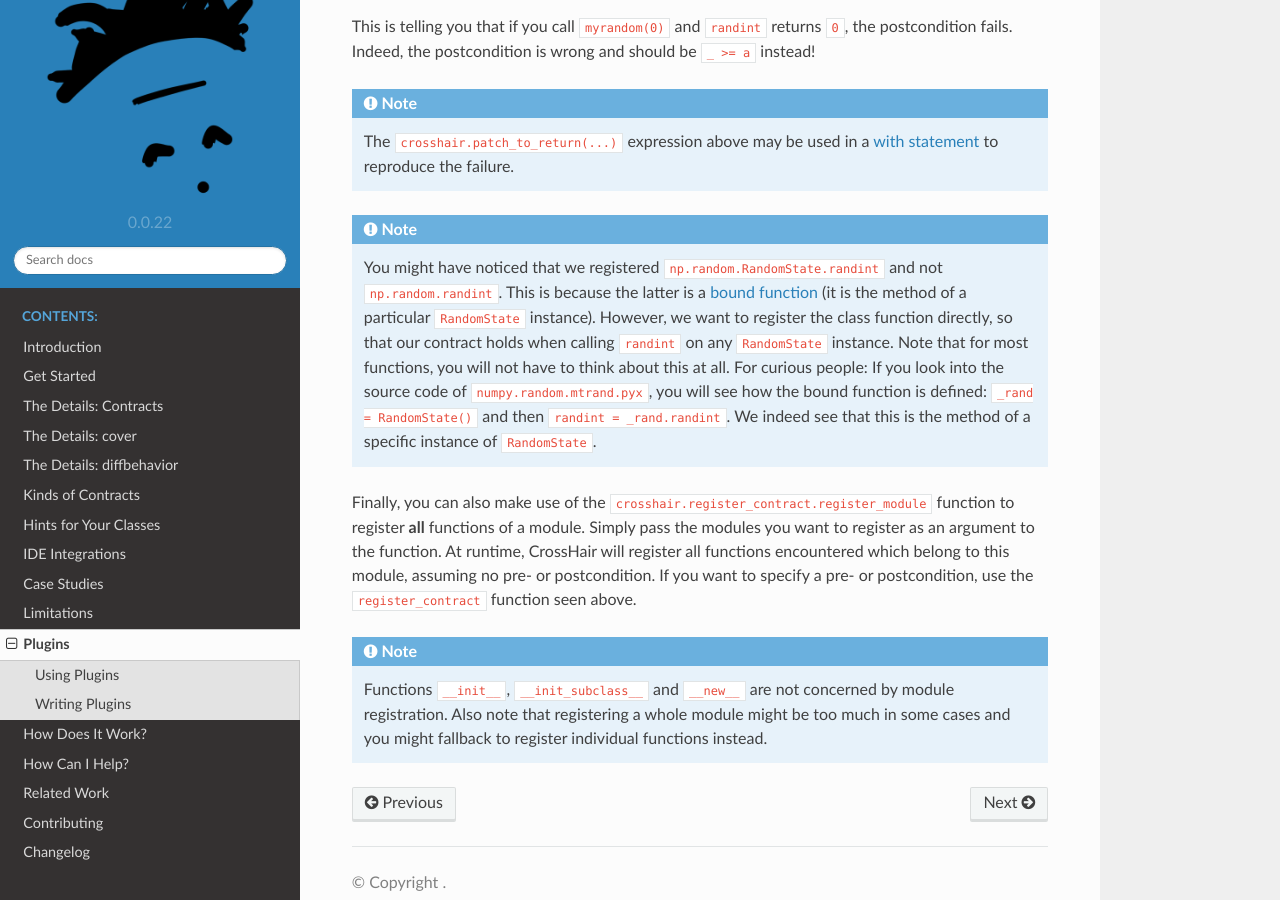
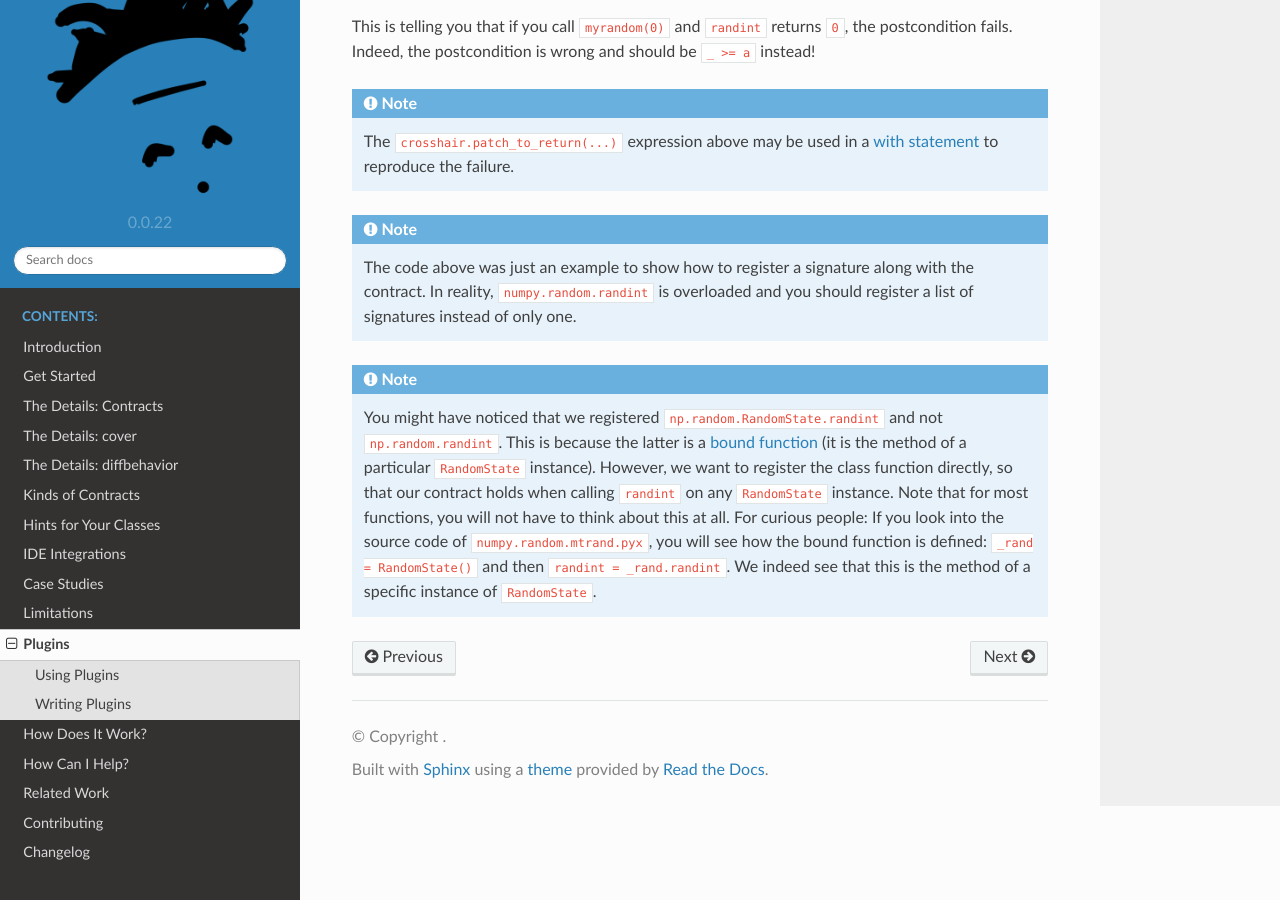
Before and after one commit to pschanely/CrossHair, a Sphinx documentation site: the page built from doc/source/plugins.rst, in a window 1280 px wide and 900 px high, scrolled down 3088 px. Built offline with Sphinx 7.4.7 and the Read the Docs theme 2.0.0, drawn with Linux system fonts in a browser that asks for light colours; the version number is read from the project's files by our own code.

Commit message:
Remove `register_modules` from documentation
This function is still experimental.

```diff
--- a/doc/source/plugins.rst
+++ b/doc/source/plugins.rst
@@ -170,6 +170,12 @@ instead!
 
 .. note::
 
+    The code above was just an example to show how to register a signature along with
+    the contract. In reality, ``numpy.random.randint`` is overloaded and you should
+    register a list of signatures instead of only one.
+
+.. note::
+
     You might have noticed that we registered ``np.random.RandomState.randint`` and not
     ``np.random.randint``. This is because the latter is a
     `bound function <https://www.pythontutorial.net/python-oop/python-methods/>`__
@@ -181,15 +187,3 @@ instead!
     you will see how the bound function is defined: ``_rand = RandomState()`` and then
     ``randint = _rand.randint``. We indeed see that this is the method of a specific
     instance of ``RandomState``.
-
-Finally, you can also make use of the ``crosshair.register_contract.register_module``
-function to register **all** functions of a module. Simply pass the modules you want to
-register as an argument to the function. At runtime, CrossHair will register all
-functions encountered which belong to this module, assuming no pre- or postcondition.
-If you want to specify a pre- or postcondition, use the ``register_contract`` function
-seen above.
-
-.. note::
-    Functions ``__init__``, ``__init_subclass__`` and ``__new__`` are not concerned by
-    module registration. Also note that registering a whole module might be too much in
-    some cases and you might fallback to register individual functions instead.
```
Also changed, not shown: 1 other file.
